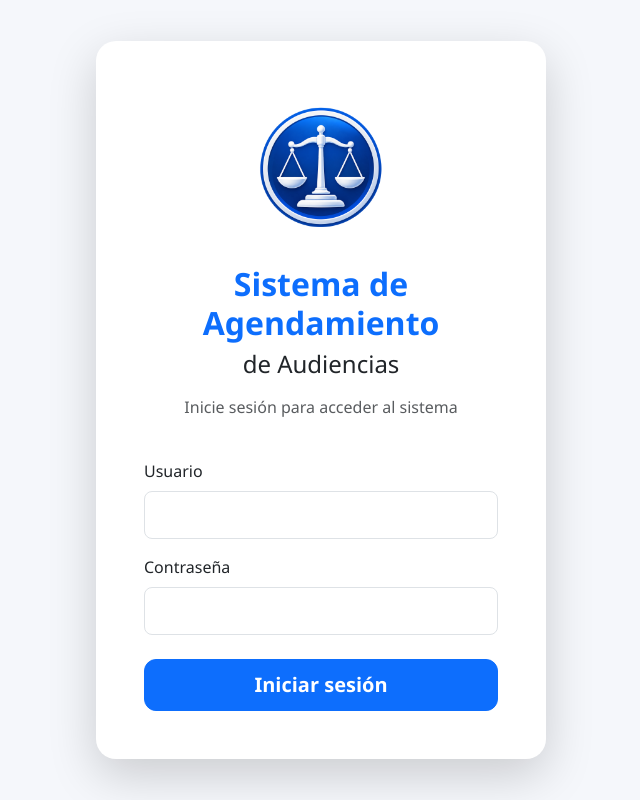
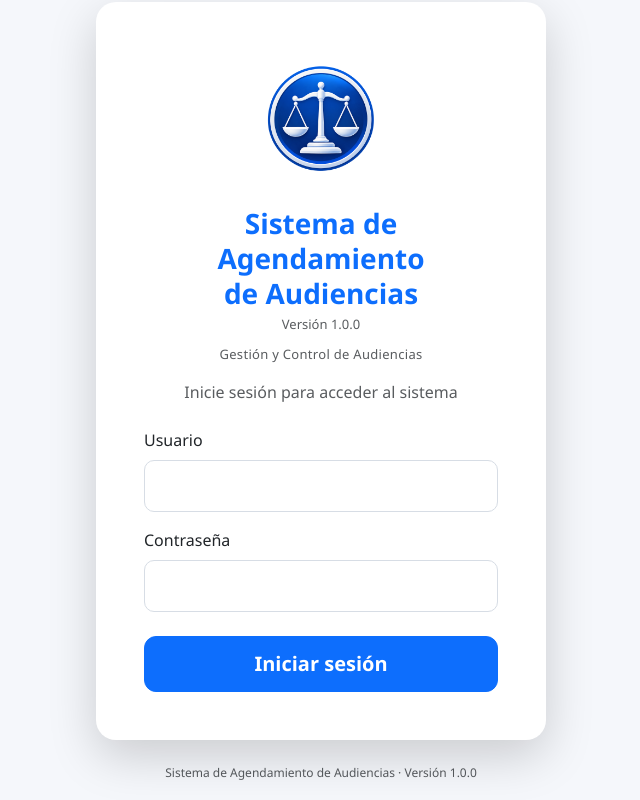
Before and after one commit to jaimeUnab/Sistema-Agendamiento-Audiencias, a Django app: page /usuarios/login/ in a window 1280 px wide. Shown: the whole page, without its empty margins (319-959 px from the left). Run offline with Django 5.2, Linux system fonts and the light colour scheme; parts of the project's set-up code (start-up, migrations or seed data) failed here and were passed over; some libraries are stand-ins or nearby versions.

Commit message:
feat: mejorar diseño visual de pantalla de inicio

```diff
--- a/static/css/style.css
+++ b/static/css/style.css
@@ -420,6 +420,158 @@ a{
 
 
 /*
+    Tarjeta de la pantalla de login (templates/usuarios/login.html).
+
+    Antes el ancho/radio de esquina se fijaban con un style="" en
+    línea; se trasladan aquí -una clase exclusiva de esta pantalla,
+    no se toca ".card" global, usada por el resto del sistema-.
+    max-width:90vw evita que la tarjeta se corte en pantallas más
+    angostas que 450px (responsive).
+*/
+.login-card{
+
+    width:100%;
+
+    max-width:450px;
+
+    min-width:0;
+
+    border-radius:20px;
+
+}
+
+
+/*
+    Logo de la pantalla de login: se reduce levemente (de 160px a
+    140px) para equilibrar la composición junto con el título,
+    versión y leyenda institucional agregados debajo. Mismo logo,
+    mismo recorte circular (ver más arriba): solo cambia el tamaño
+    máximo.
+*/
+.logo-login{
+
+    max-width:140px;
+
+}
+
+
+/*
+    Título de la pantalla de login, en dos líneas ("Sistema de
+    Agendamiento" / "de Audiencias" mediante un <br>, ver
+    login.html) con el MISMO tamaño y peso en ambas -un único
+    elemento, no dos con estilos distintos-. El color reutiliza la
+    utilidad "text-primary" de Bootstrap (el azul institucional ya
+    en uso en todo el sistema, sin redefinirlo aquí).
+*/
+.login-title{
+
+    font-size:28px;
+
+    font-weight:700;
+
+    line-height:1.25;
+
+    margin:0;
+
+}
+
+
+/*
+    Versión del sistema, bajo el título: texto pequeño, más chico
+    que ".login-title", que no compite con el nombre del sistema.
+    El color gris reutiliza la utilidad "text-muted" de Bootstrap
+    (ver login.html), igual que el resto de los textos secundarios
+    de esta pantalla.
+*/
+.login-version{
+
+    font-size:13px;
+
+    margin:4px 0 0;
+
+}
+
+
+/*
+    Leyenda institucional ("Gestión y Control de Audiencias"):
+    mismo tratamiento discreto que ".login-version" (tamaño y
+    "text-muted"), con algo más de separación arriba para no
+    leerse como parte del bloque título/versión.
+*/
+.login-tagline{
+
+    font-size:13px;
+
+    margin:10px 0 0;
+
+    letter-spacing:.3px;
+
+}
+
+
+/*
+    Campos del formulario de login: mismo ".form-control" de
+    Bootstrap que el resto del sistema, con borde, alto y estado
+    focus reforzados -el selector queda acotado a ".login-card",
+    así que no cambia ningún otro formulario del sistema-.
+*/
+.login-card .form-control{
+
+    border:1px solid #d7dde5;
+
+    border-radius:10px;
+
+    padding:10px 14px;
+
+}
+
+.login-card .form-control:focus{
+
+    border-color:#0d6efd;
+
+    box-shadow:0 0 0 .2rem rgba(13,110,253,.15);
+
+}
+
+
+/*
+    Botón "Iniciar sesión": mismo azul institucional
+    (.btn-primary de Bootstrap, sin redefinir el color) y la misma
+    animación de ".btn" global (translateY al hover, ver arriba en
+    este archivo); solo se refuerzan bordes/tamaño y se agrega una
+    sombra suave al hover, acotado a ".login-card" para no afectar
+    los demás botones del sistema.
+*/
+.login-card .btn-primary{
+
+    border-radius:12px;
+
+    padding:12px 20px;
+
+}
+
+.login-card .btn-primary:hover{
+
+    box-shadow:0 8px 18px rgba(13,110,253,.35);
+
+}
+
+
+/*
+    Pie de página de la pantalla de login, fuera de la tarjeta:
+    igual de discreto que ".login-version"/".login-tagline"
+    (mismo criterio, un punto más chico).
+*/
+.login-footer{
+
+    font-size:12px;
+
+    margin-top:24px;
+
+}
+
+
+/*
     Nombre del sistema.
 
     Es texto puramente decorativo/identificador, no un enlace de
--- a/templates/usuarios/login.html
+++ b/templates/usuarios/login.html
@@ -5,9 +5,9 @@
 
 {% block content %}
 
-<div class="container vh-100 d-flex justify-content-center align-items-center">
+<div class="container vh-100 d-flex flex-column justify-content-center align-items-center">
 
-    <div class="card shadow-lg p-5" style="width:450px; border-radius:20px;">
+    <div class="card login-card shadow-lg p-5">
 
         <!-- Logo oficial del sistema (mismo archivo que usa el sidebar en
              base_dashboard.html: static/img/icono programa.png, no se
@@ -25,15 +25,25 @@
 
         <div class="text-center mb-4">
 
-            <h2 class="fw-bold text-primary">
-                Sistema de Agendamiento
-            </h2>
+            <!-- Título único en dos líneas (ver .login-title en
+                 static/css/style.css): antes eran dos elementos con
+                 tamaños distintos (h2 fw-bold + h4 fw-light), lo que
+                 hacía leer "de Audiencias" como un subtítulo aparte.
+                 Un solo elemento con <br> garantiza el mismo tamaño,
+                 peso y color en ambas líneas. -->
+            <h1 class="login-title text-primary">
+                Sistema de Agendamiento<br>de Audiencias
+            </h1>
 
-            <h4 class="fw-light">
-                de Audiencias
-            </h4>
+            <p class="login-version text-muted">
+                Versión 1.0.0
+            </p>
 
-            <p class="text-muted mt-3">
+            <p class="login-tagline text-muted">
+                Gestión y Control de Audiencias
+            </p>
+
+            <p class="text-muted mt-3 mb-0">
                 Inicie sesión para acceder al sistema
             </p>
 
@@ -87,6 +97,12 @@
 
     </div>
 
+    <!-- Pie de página de esta pantalla (ver .login-footer en
+         static/css/style.css): fuera de la tarjeta, discreto. -->
+    <p class="login-footer text-muted text-center">
+        Sistema de Agendamiento de Audiencias · Versión 1.0.0
+    </p>
+
 </div>
 
 {% endblock %}
```
